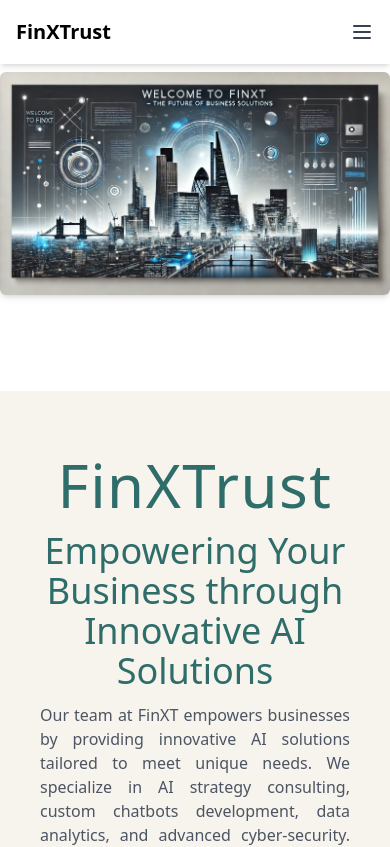
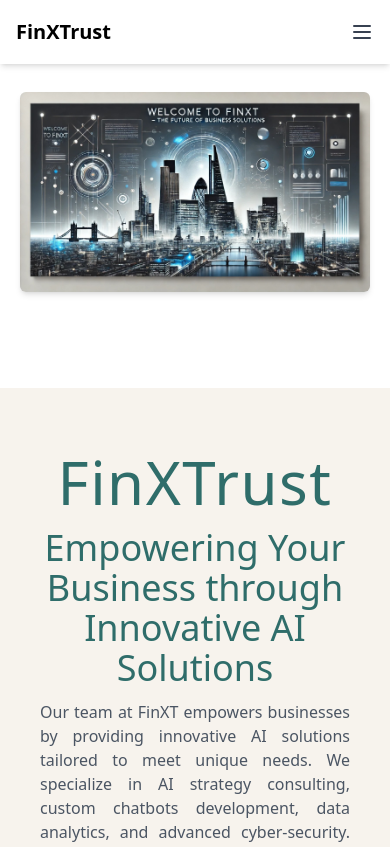
Before and after one commit to AishuVj/finxt-website, a Next.js app: page / in a window 390 px wide. Shown: the top 847 px of the page. Built offline with nearby package versions, Linux system fonts and the light colour scheme.

Commit message:
mobile responsive hero image

```diff
--- a/components/HeroSection.js
+++ b/components/HeroSection.js
@@ -1,7 +1,7 @@
 
 export default function HeroSection() {
   return (
-    <section className="">
+    <section className="px-5 pt-5">
         <img
          src="/images/MainPicture.jpg"
 
```
